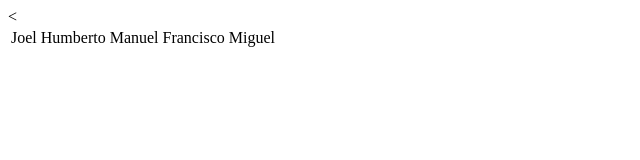
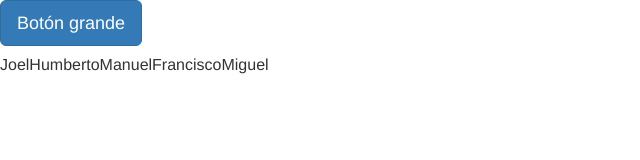
Before and after one commit to AngelArvizu117/ClaseIngWeb, a plain HTML site: page index.html in a window 1280 px wide. Shown: the whole page, without its empty margins (0-640 px from the left). Drawn offline with nearby package versions, Linux system fonts and the light colour scheme.

Commit message:
Agrege un boton y bootstrap

```diff
--- a/index.html
+++ b/index.html
@@ -1,6 +1,7 @@
-<<html>
+<html>
 <head>
 	<title>Practica en clase</title>
+	<link rel="stylesheet" href="https://maxcdn.bootstrapcdn.com/bootstrap/3.3.7/css/bootstrap.min.css">
 </head>
 <body>
 	<table>
@@ -11,6 +12,9 @@
 			<td>Francisco</td>
 			<td>Miguel</td>
 		</tr>
+		<p>
+  <button type="button" class="btn btn-primary btn-lg">Botón grande</button>
+</p>
 	</table>
 </body>
 </html>
```
